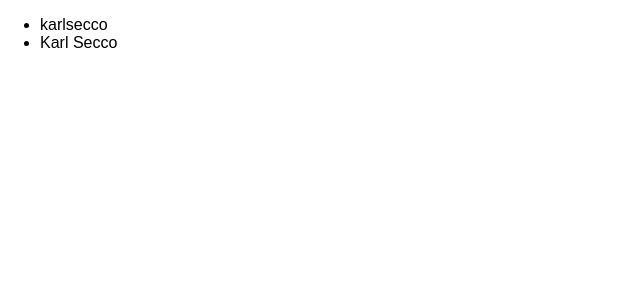
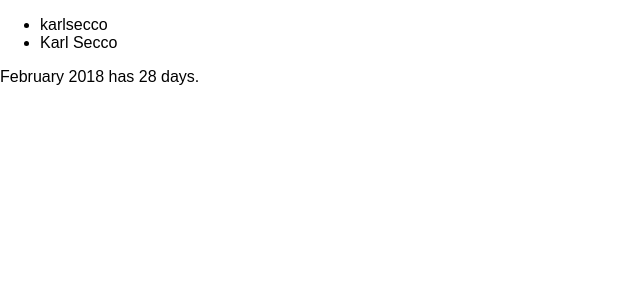
Before and after one commit to karlsecco/SNYCTFP, a React (Create React App) app in the folder calendar-app/: page / in a window 1280 px wide. Shown: the top 300 px of the page, without its empty margins (0-640 px from the left). Built offline with nearby package versions, Linux system fonts and the light colour scheme.

Commit message:
rendering Month props

```diff
--- a/calendar-app/src/Calendar.js
+++ b/calendar-app/src/Calendar.js
@@ -1,5 +1,6 @@
 import React, { Component } from 'react';
 import User from './User';
+import Month from './Month';
 
 export default class Calendar extends Component {
   state = {
@@ -7,12 +8,19 @@ export default class Calendar extends Component {
       firstName: 'Karl',
       lastName: 'Secco',
       username: 'karlsecco'
+    },
+    month: {
+      name: 'February',
+      year: 2018,
+      days: 28
     }
   };
+
   render() {
     return (
       <div>
         <User user={this.state.currentUser} />
+        <Month month={this.state.month} />
       </div>
     );
   }
--- a/calendar-app/src/Month.js
+++ b/calendar-app/src/Month.js
@@ -0,0 +1,23 @@
+import React, { PureComponent } from 'react';
+import PropTypes from 'prop-types';
+
+export default class Month extends PureComponent {
+  render() {
+    const { name, year, days } = this.props.month;
+    return (
+      <div>
+        <p>
+          {name} {year} has {days} days.
+        </p>
+      </div>
+    );
+  }
+}
+
+Month.propTypes = {
+  month: PropTypes.shape({
+    name: PropTypes.string,
+    year: PropTypes.number,
+    days: PropTypes.number
+  })
+};
```
